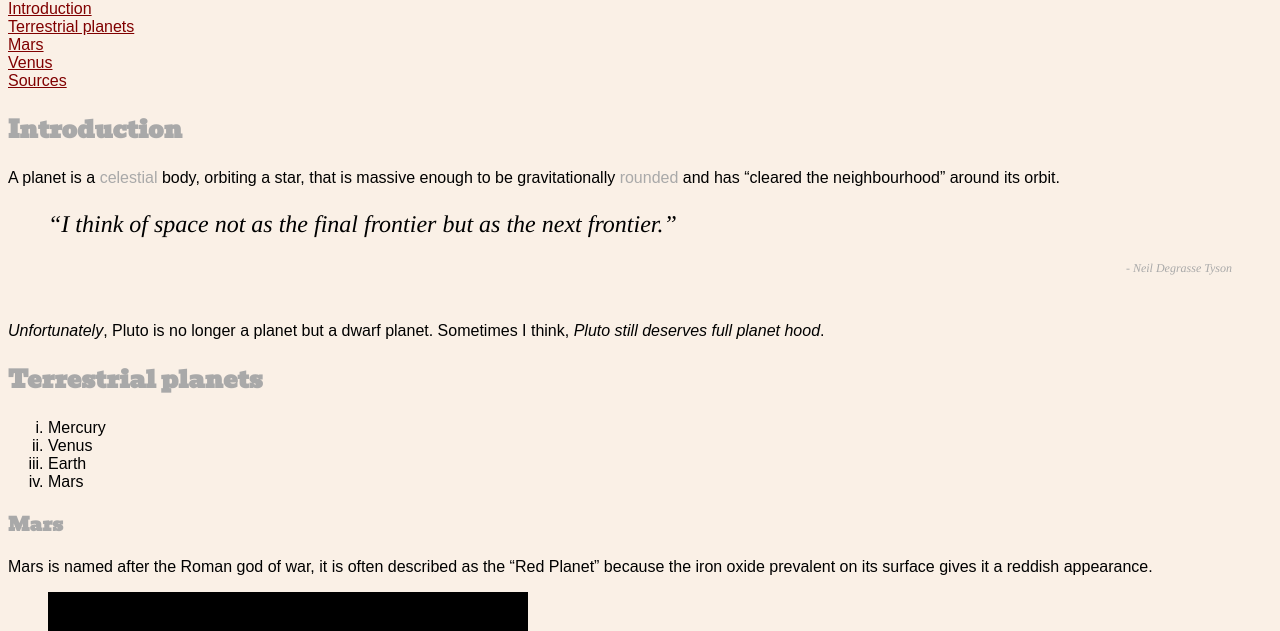
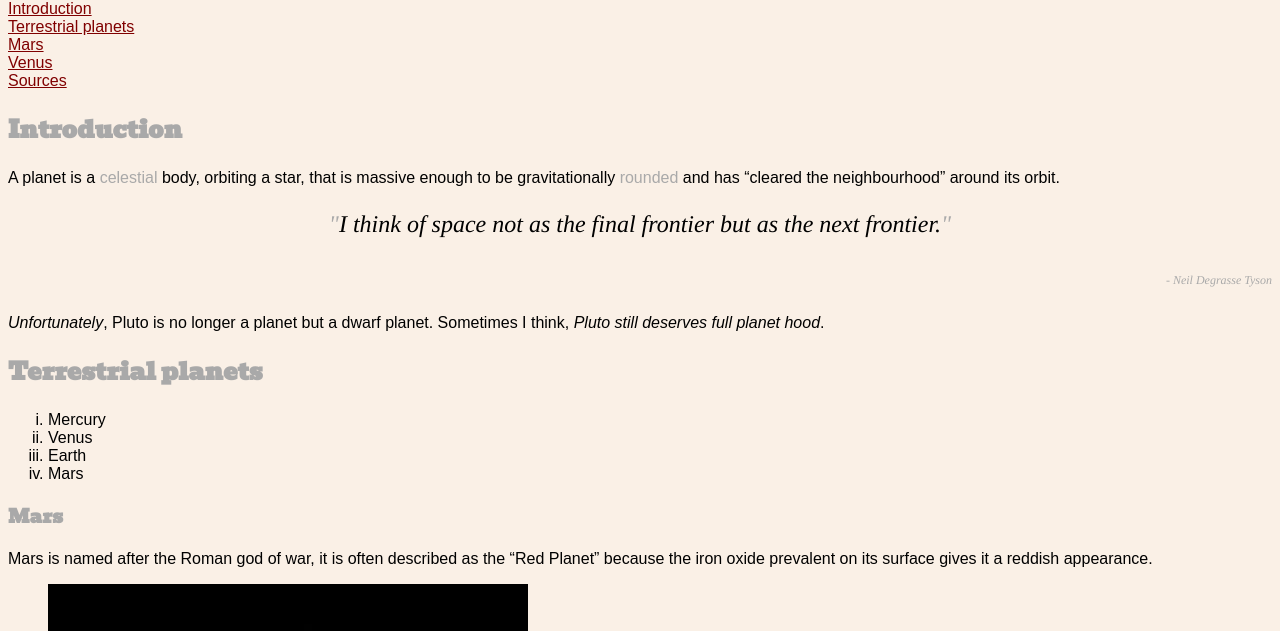
Before and after one commit to hldouglas/dsn1674-assignment-3, a plain HTML site: page index.html in a window 1280 px wide. Shown: the part 94-725 px from the top of the page. Drawn offline with Linux system fonts and the light colour scheme.

Commit message:
Created classes

```diff
--- a/css/main.css
+++ b/css/main.css
@@ -11,12 +11,12 @@ ol, p, ul, dl, figcaption {
   font-family: Trebuchet, sans-serif;
 }
 
-blockquote, footer {
+span, footer, .quote {
   font-family: Times, serif;
   font-style: italic;
 }
 
-ol {
+.link {
   list-style-type: none;
   padding: 0;
 }
@@ -47,14 +47,10 @@ dl {
   font-style: bold;
 }
 
-blockquote {
-  font-size: 1.5rem;
-}
-
 footer {
   font-size: 0.75rem;
   text-align: right;
-  line-height: 5;
+  line-height: 3;
   color: darkgray;
 }
 
@@ -62,6 +58,19 @@ img {
   text-align: center;
 }
 
-.data {
+span {
+  color: darkgray;
+}
+
+.quote {
+  text-align: center;
+  font-size: 1.5rem;
+}
+
+dt {
   font-style: bold;
 }
+
+.wiki {
+  list-style-type: circle;
+}
--- a/index.html
+++ b/index.html
@@ -11,7 +11,7 @@
   <header>
     <h1>Planets</h1>
 
-    <ol>
+    <ol class="link">
       <li><a href="#intro">Introduction</li></a>
       <li><a href="#planets">Terrestrial planets</li></a>
       <li><a href="#mars">Mars</li></a>
@@ -26,10 +26,9 @@
 
     <p>A planet is a <b>celestial</b> body, orbiting a star, that is massive enough to be gravitationally <b>rounded</b> and has <q>cleared the neighbourhood</q> around its orbit.</p>
 
-    <blockquote>
-      <q>I think of space not as the final frontier but as the next frontier.</q>
+    <p class="quote">
+      <span>"</span>I think of space not as the final frontier but as the next frontier.<span>"</span></p>
       <footer>- <cite>Neil Degrasse Tyson</cite></footer>
-    </blockquote>
 
     <p><em>Unfortunately</em>, Pluto is no longer a planet but a dwarf planet. Sometimes I think, <em>Pluto still deserves full planet hood</em>.</p>
 
@@ -87,7 +86,7 @@
   <aside>
     <h2 id="sources">Sources</h2>
 
-    <ol>
+    <ol class="wiki">
       <li><a href="https://en.wikipedia.org/wiki/Mars">https://en.wikipedia.org/wiki/Mars</a></li>
       <li><a href="https://en.wikipedia.org/wiki/Venus">https://en.wikipedia.org/wiki/Venus</a></li>
     </ol>
```
